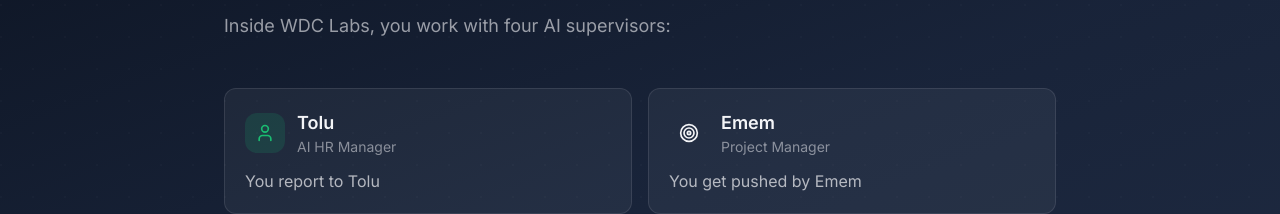
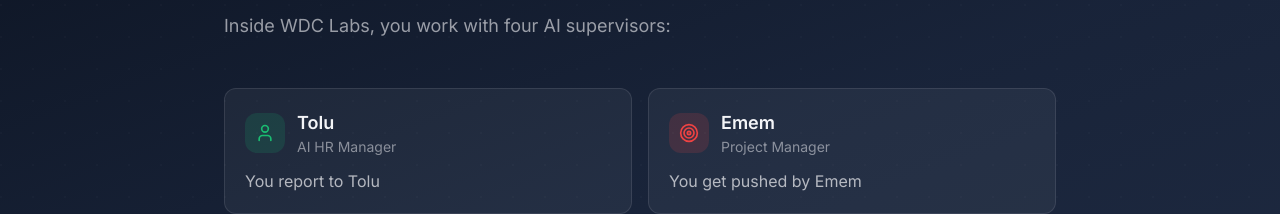
Before and after one commit to devs-commits/landing, a React (Vite) app: page / in a window 1280 px wide. Shown: the part 2102-2316 px from the top of the page. Built offline with nearby package versions, Linux system fonts and the light colour scheme.

Commit message:
adjusted Emems background color

```diff
--- a/src/components/DifferentiatorSection.tsx
+++ b/src/components/DifferentiatorSection.tsx
@@ -3,7 +3,7 @@ import { User, Target, Code, Compass } from "lucide-react";
 
 const roles = [
   { name: "Tolu", title: "AI HR Manager", desc: "You report to Tolu", icon: User, color: "bg-accent/15 text-accent" },
-  { name: "Emem", title: "Project Manager", desc: "You get pushed by Emem", icon: Target, color: "bg-warning/15 text-warning" },
+  { name: "Emem", title: "Project Manager", desc: "You get pushed by Emem", icon: Target, color: "bg-destructive/15 text-destructive" },
   { name: "Sola", title: "Tech Lead", desc: "You get critiqued by Sola", icon: Code, color: "bg-ring/15 text-ring" },
   { name: "Kemi", title: "Career Coach", desc: "You get guided by Kemi", icon: Compass, color: "bg-destructive/15 text-destructive" },
 ];
```
